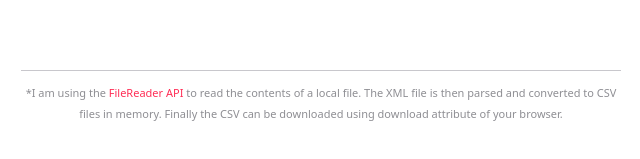
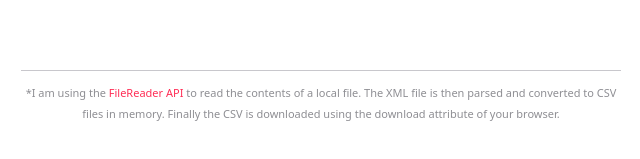
Before and after one commit to ericwolter/apple-healthkit-csv, a website: page src/index.html in a window 1280 px wide. Shown: the part 461-620 px from the top of the page, 319-959 px from the left. Drawn offline with Linux system fonts and the light colour scheme; files whose address does not match are found by name.

Commit message:
fixes typo

```diff
--- a/src/index.html
+++ b/src/index.html
@@ -47,7 +47,7 @@
       </tbody>
     </table>
     <div id="technical-details">
-      <a class="asterik" name="details">*</a>I am using the <a href="">FileReader API</a> to read the contents of a local file. The XML file is then parsed and converted to CSV files in memory. Finally the CSV can be downloaded using download attribute of your browser</a>.
+      <a class="asterik" name="details">*</a>I am using the <a href="">FileReader API</a> to read the contents of a local file. The XML file is then parsed and converted to CSV files in memory. Finally the CSV is downloaded using the download attribute of your browser</a>.
     </div>
   </div>
   <script src="main.js"></script>
```
